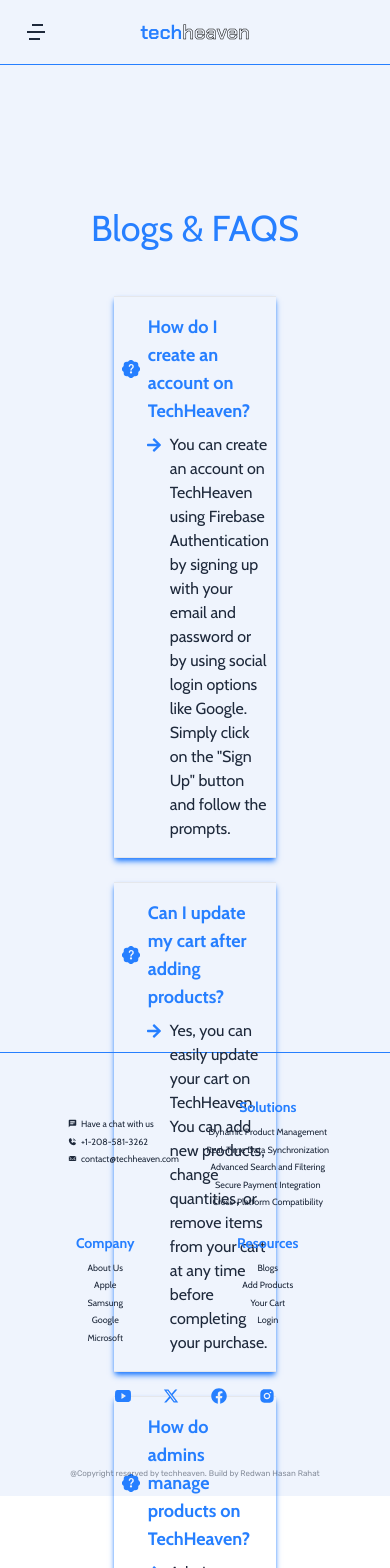
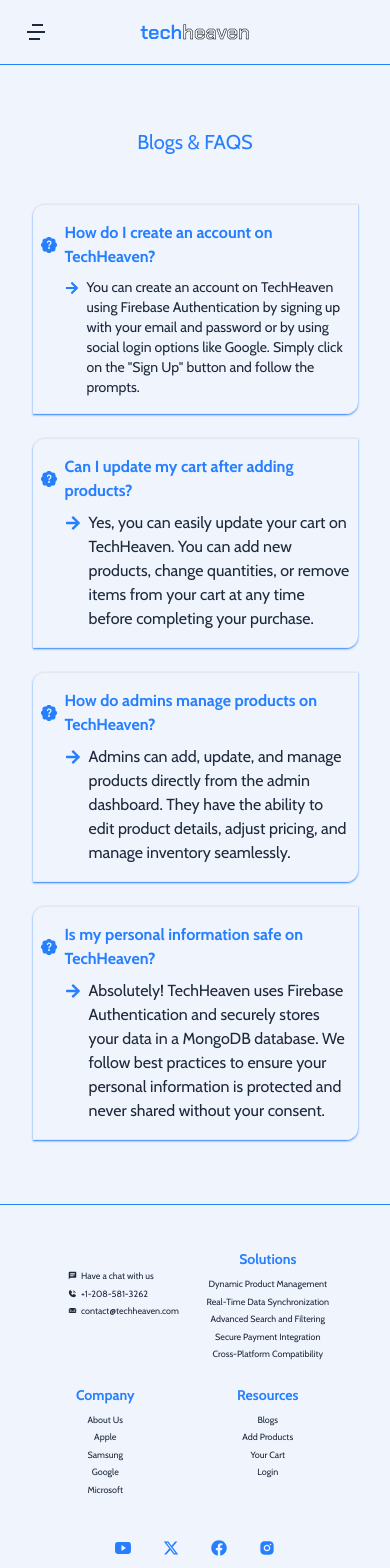
Before and after one commit to redwanrahat22/techheaven, a React (Vite) app: page /blog in a window 390 px wide. Shown: the top 1568 px of the page. Built offline with nearby package versions, Linux system fonts and the light colour scheme; no server answers; what ldrs would draw is missing.

Commit message:
Made Blogs and Contacts responsive

```diff
--- a/src/components/Blog/Blog.jsx
+++ b/src/components/Blog/Blog.jsx
@@ -9,28 +9,28 @@ const Blog = () => {
         window.scrollTo(0,0)
     },[])
     return (
-        <div className="h-screen mt-20">
+        <div className="h-auto mb-16 md:mb-20 md:mt-20">
             <div className="w-10/12 m-auto">
-                <h1 className={`text-center text-4xl ${screenmode ? "text-dmgreen ": "text-lmblue"}`}>Blogs & FAQS</h1>
+                <h1 className={`text-center text-xl md:text-4xl ${screenmode ? "text-dmgreen ": "text-lmblue"}`}>Blogs & FAQS</h1>
 
-                <div className={`w-3/6 m-auto mt-12 space-y-6`}>
+                <div className={`md:w-3/6 m-auto mt-12 space-y-6`}>
 
-                <div className={`border-t border-b  shadow-md ${screenmode? 'shadow-dmgreen' : 'shadow-lmblue'}`}>
+                <div className={`border-t border-b  shadow-sm rounded-tl-xl rounded-br-xl ${screenmode? 'shadow-dmgreen' : 'shadow-lmblue'}`}>
                 <div className={`space-y-2 my-4 m-2`}>
-                    <div className={` ${screenmode? "text-dmgreen" : 'text-lmblue'} text-lg flex items-center space-x-2 font-bold`}>
+                    <div className={` ${screenmode? "text-dmgreen" : 'text-lmblue'} md:text-lg flex items-center space-x-2 font-bold`}>
                     <h1  ><BsPatchQuestionFill /></h1>
                     <h2>How do I create an account on TechHeaven?</h2>
                     </div>
-                    <div className="flex  space-x-2  ml-6">
+                    <div className="flex  space-x-2 text-sm md:text-[16px]  ml-6">
                         <h1 className={`mt-1 ${screenmode ? "text-dmgreen" : 'text-lmblue'}`}><FaArrowRight /></h1>
                        <h3 className="">You can create an account on TechHeaven using Firebase Authentication by signing up with your email and password or by using social login options like Google. Simply click on the "Sign Up" button and follow the prompts.</h3>
                     </div>
                 </div>
                 </div>
 
-                <div className={`border-t border-b  shadow-md ${screenmode? 'shadow-dmgreen' : 'shadow-lmblue'}`}>
+                <div className={`border-t border-b  shadow-sm rounded-tl-xl rounded-br-xl ${screenmode? 'shadow-dmgreen' : 'shadow-lmblue'}`}>
                 <div className={`space-y-2 my-4 m-2`}>
-                    <div className={` ${screenmode? "text-dmgreen" : 'text-lmblue'} text-lg flex items-center space-x-2 font-bold`}>
+                    <div className={` ${screenmode? "text-dmgreen" : 'text-lmblue'} md:text-lg flex items-center space-x-2 font-bold`}>
                     <h1  ><BsPatchQuestionFill /></h1>
                     <h2>Can I update my cart after adding products?</h2>
                     </div>
@@ -41,9 +41,9 @@ const Blog = () => {
                 </div>
                 </div>
 
-                <div className={`border-t border-b  shadow-md ${screenmode? 'shadow-dmgreen' : 'shadow-lmblue'}`}>
+                <div className={`border-t border-b  shadow-sm rounded-tl-xl rounded-br-xl ${screenmode? 'shadow-dmgreen' : 'shadow-lmblue'}`}>
                 <div className={`space-y-2 my-4 m-2`}>
-                    <div className={` ${screenmode? "text-dmgreen" : 'text-lmblue'} text-lg flex items-center space-x-2 font-bold`}>
+                    <div className={` ${screenmode? "text-dmgreen" : 'text-lmblue'} md:text-lg flex items-center space-x-2 font-bold`}>
                     <h1  ><BsPatchQuestionFill /></h1>
                     <h2>How do admins manage products on TechHeaven?</h2>
                     </div>
@@ -54,9 +54,9 @@ const Blog = () => {
                 </div>
                 </div>
 
-                <div className={`border-t border-b  shadow-md ${screenmode? 'shadow-dmgreen' : 'shadow-lmblue'}`}>
+                <div className={`border-t border-b  shadow-sm rounded-tl-xl rounded-br-xl ${screenmode? 'shadow-dmgreen' : 'shadow-lmblue'}`}>
                 <div className={`space-y-2 my-4 m-2`}>
-                    <div className={` ${screenmode? "text-dmgreen" : 'text-lmblue'} text-lg flex items-center space-x-2 font-bold`}>
+                    <div className={` ${screenmode? "text-dmgreen" : 'text-lmblue'} md:text-lg flex items-center space-x-2 font-bold`}>
                     <h1  ><BsPatchQuestionFill /></h1>
                     <h2>Is my personal information safe on TechHeaven?</h2>
                     </div>
--- a/src/components/Contacts/Contact.jsx
+++ b/src/components/Contacts/Contact.jsx
@@ -15,35 +15,35 @@ const Contact = () => {
         window.scrollTo(0,0)
     },[])
     return (
-        <div className="h-screen mt-24 w-11/12 m-auto">
+        <div className="h-auto md:mt-24 w-11/12 mb-16 md:mb-20 m-auto">
                 <div >
-                    <h1 className={`text-center text-3xl ${screenmode ? " text-dmgreen" : "text-lmblue "}`}>Contact Us</h1>
+                    <h1 className={`text-center text-xl md:text-3xl ${screenmode ? " text-dmgreen" : "text-lmblue "}`}>Contact Us</h1>
                 </div>
 
-                <div className={`grid grid-cols-4 mt-20 w-4/5 ml-52 `}>
+                <div className={`grid md:grid-cols-4 mt-8 md:mt-20 w-4/5 space-y-4 md:space-y-0 ml-16 md:ml-52 `}>
 
-                <div className="text-xl w-10/12 ">
+                <div className="text-xl w-10/12 scale-90 md:scale-100 ">
                     <div className="space-y-2">
                     <h1 className={`text-4xl ${screenmode ? "text-dmgreen" : 'text-lmblue'}`}><BiPhoneCall /></h1>
                     <h2>+1-208-581-3262</h2>
                     </div>
                     <h1 className="text-lg opacity-70">Call us: Monday-Friday (8:00-17:00)  </h1>
                 </div>
-                <div className="text-xl w-10/12 ">
+                <div className="text-xl w-10/12 scale-90 md:scale-100 ">
                     <div className="space-y-2">
                     <h1 className={`text-4xl ${screenmode ? "text-dmgreen" : 'text-lmblue'}`}><HiOutlineLocationMarker /></h1>
                     <h2>New York</h2>
                     </div>
                     <h1 className="text-lg opacity-70">1234 Oakwood Drive, Austin, TX 78701, USA</h1>
                 </div>
-                <div className="text-xl w-10/12 ">
+                <div className="text-xl w-10/12 scale-90 md:scale-100 ">
                     <div className="space-y-2">
                     <h1 className={`text-4xl ${screenmode ? "text-dmgreen" : 'text-lmblue'}`}><RiInformation2Line /></h1>
                     <h2>contact@techheaven.com</h2>
                     </div>
                     <h1 className="text-lg opacity-70">Drop a message anytime you want </h1>
                 </div>
-                <div className="text-xl w-10/12 ">
+                <div className="text-xl w-10/12 scale-90 md:scale-100 ">
                     <div className="space-y-2">
                     <h1 className={`text-3xl ${screenmode ? "text-dmgreen" : 'text-lmblue'}`}><ImProfile /></h1>
                     <h2>jobs@techheaven.com</h2>
--- a/src/components/Navbar/AddtoCart.jsx
+++ b/src/components/Navbar/AddtoCart.jsx
@@ -90,7 +90,7 @@ const AddtoCart = () => {
         },[])
        const total = cartData.reduce((accu,data)=>(accu + Number(data.prodPrice)),0)
     return (
-        <div className="h-screen font-menu">
+        <div className="h-auto font-menu">
 
                 <div className="mt-20">
                     <div className={`flex items-center space-x-2 justify-center text-4xl  ${screenmode ? 'text-dmgreen' : 'text-lmblue'}`}>
--- a/src/components/Navbar/Navbar.jsx
+++ b/src/components/Navbar/Navbar.jsx
@@ -120,7 +120,7 @@ const Navbar = () => {
           <div className="flex">
           <h1 className={`${screenmode? "text-dmgreen" : 'text-lmblue' } text-2xl md:text-4xl`}><TiShoppingCart /></h1>
           <div className="-ml-3 -mt-1 bg-red-500 md:h-4 h-3 md:w-4 w-3 rounded-full relative">
-          <h2 className="absolute  -top-1 md:right-[1px] left-[2px]   text-center md:text-[17px] text-[12px] font-page text-white ">{totalCart}</h2>
+          <h2 className="absolute  -top-1 md:right-[1px] left-[2px]   text-center md:text-[17px] text-[12px] font-menu text-white ">{totalCart}</h2>
           </div>
           </div>
 
--- a/src/components/Private Routes/ViewDetails.jsx
+++ b/src/components/Private Routes/ViewDetails.jsx
@@ -111,7 +111,7 @@ const ViewDetails = () => {
                               draggable
                               pauseOnHover
                               theme="light"
-
+                              transition={Bounce}
                     />
             <ToastContainer />
             <div className="w-10/12 m-auto flex justify-between gap-20">
```
